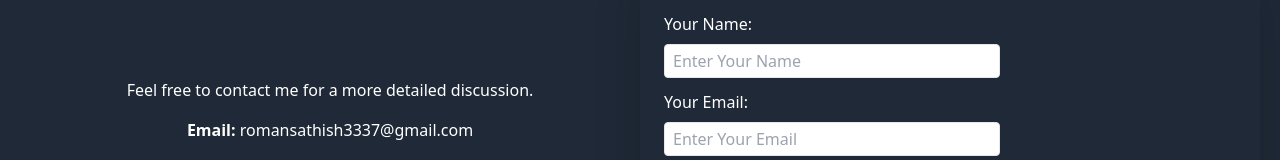
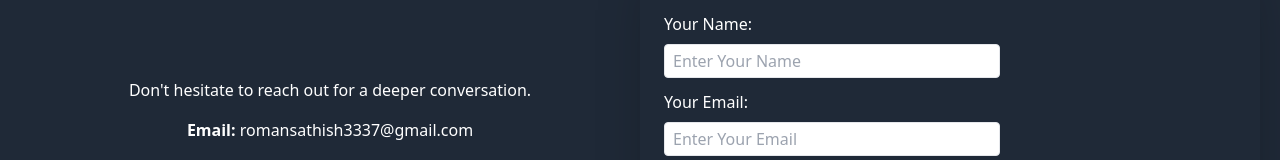
Before and after one commit to krishna-Sathish/Portfolio, a React (Create React App) app: page / in a window 1280 px wide. Shown: the part 2305-2465 px from the top of the page. Built offline with nearby package versions, Linux system fonts and the light colour scheme.

Commit message:
Resume template changed

```diff
--- a/src/Components/Contact.js
+++ b/src/Components/Contact.js
@@ -54,7 +54,7 @@ const Contact = () => {
 
       <div className="flex flex-col md:flex-row">
         <div className="md:w-1/2 flex flex-col items-center justify-center text-white">
-          <p className="py-2">Feel free to contact me for a more detailed discussion.</p>
+          <p className="py-2">Don't hesitate to reach out for a deeper conversation.</p>
           <p className="py-2">
             <span className="font-bold">Email: </span>
             {config.email}
--- a/src/Components/Resume.js
+++ b/src/Components/Resume.js
@@ -1,7 +1,7 @@
 import React from 'react'
 const Resume= () => {
   const config ={
-    link :'https://sathishresume3773.tiiny.site'
+    link :'https://sathishresume333.tiiny.site'
   }
   return (
     <section className=' flex flex-col md:flex-row bg-gray-950 px-5 py-5' id='resume'>
```
